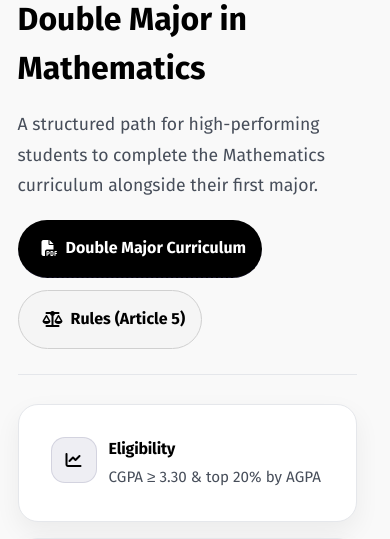
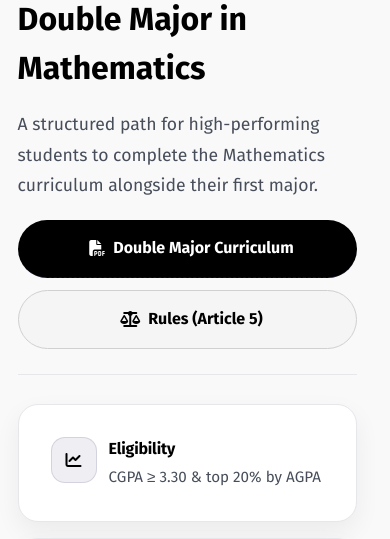
Before and after one commit to berkbavas/BilkentMathWebsite, a PHP site: page /double-major.html in a window 390 px wide. Shown: the part 180-719 px from the top of the page. Run offline with PHP 8.4, Linux system fonts and the light colour scheme.

Commit message:
Further minor tweaks

```diff
--- a/assets/css/alumni.css
+++ b/assets/css/alumni.css
@@ -89,10 +89,12 @@
 .alumni-story blockquote {
     margin: .8rem 0 0;
     padding-left: 1rem;
-    border-left: 4px solid #2d2a62;
-    font-size: 0.85rem;
     color: #000000;
 }
+
+.alumni-story p {
+    font-size: 0.9rem;
+ }
 
 /* Update */
 .alumni-update {
--- a/assets/css/double-major.css
+++ b/assets/css/double-major.css
@@ -171,6 +171,13 @@
     flex: 0 0 auto;
 }
 
+@media (max-width: 600px){
+    .dm-hero-actions {
+        flex-direction: column;
+        align-items: stretch;
+    }
+}
+
 @media (max-width: 980px) {
     .dm-kpis {
         grid-template-columns: 1fr;
```
